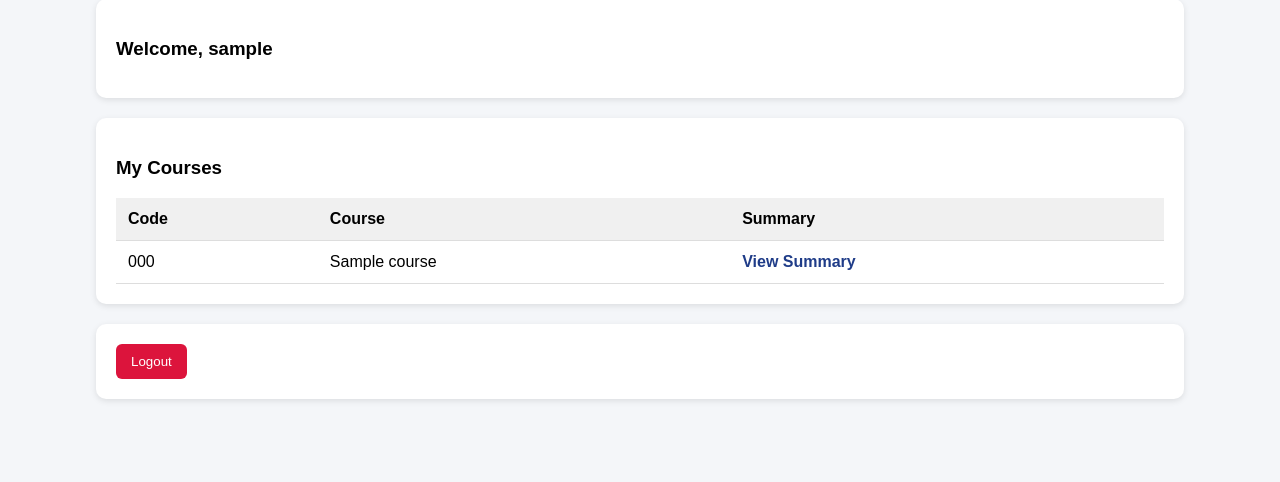
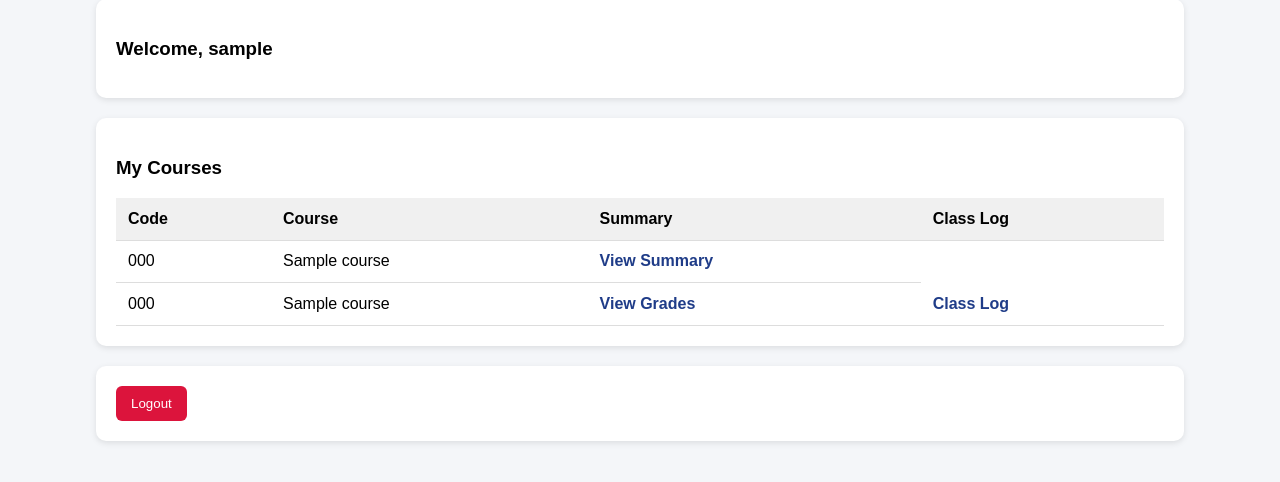
Before and after one commit to Stix084/gradebook-project, a Django app: page /lecturer-dashboard/ in a window 1280 px wide. Shown: the part 139-621 px from the top of the page. Run offline with Django 5.2, Linux system fonts and the light colour scheme; a user stored in the database is signed in; tables that the repository leaves empty hold one stand-in row (values such as "Sample post").

Commit message:
add class log feature

```diff
--- a/config/urls.py
+++ b/config/urls.py
@@ -1,5 +1,8 @@
 from django.contrib import admin
 from django.urls import path, include
+
+
+#------------------------------------------------------------
 
 from users.views import (
     role_redirect,
@@ -7,6 +10,7 @@ from users.views import (
     lecturer_dashboard,
     lecturer_course_summary,
     export_course_summary,
+    class_log,
     course_detail
 )
 
@@ -19,4 +23,5 @@ urlpatterns = [
     path("course/<int:id>/", course_detail, name="course_detail"),
     path("lecturer/course/<int:id>/", lecturer_course_summary, name="lecturer_course_summary"),
     path("lecturer/course/<int:id>/export/", export_course_summary, name="export_course_summary"),
+    path("lecturer/course/<int:id>/log/", class_log, name="class_log"),
 ]
--- a/courses/models.py
+++ b/courses/models.py
@@ -68,3 +68,26 @@ class Grade(models.Model):
 
     def __str__(self):
         return f"{self.student} - {self.assessment}"
+
+
+class ClassLog(models.Model):
+    course = models.ForeignKey(
+        Course,
+        on_delete=models.CASCADE,
+        related_name="class_logs"
+    )
+    lecturer = models.ForeignKey(
+        "users.User",
+        on_delete=models.CASCADE,
+        related_name="class_logs"
+    )
+    date = models.DateField()
+    topic = models.CharField(max_length=200)
+    notes = models.TextField(blank=True, null=True)
+    logged_at = models.DateTimeField(auto_now_add=True)
+
+    class Meta:
+        ordering = ["-date"]
+
+    def __str__(self):
+        return f"{self.course.code} - {self.topic} ({self.date})"
--- a/users/templates/lecturer/dashboard.html
+++ b/users/templates/lecturer/dashboard.html
@@ -33,6 +33,11 @@
                 <th>Code</th>
                 <th>Course</th>
                 <th>Summary</th>
+                <th>Class Log</th>
+                <tr>
+
+
+</tr>
             </tr>
             {% for course in courses %}
             <tr>
@@ -40,6 +45,15 @@
                 <td>{{ course.name }}</td>
                 <td><a href="{% url 'lecturer_course_summary' course.id %}">View Summary</a></td>
             </tr>
+
+            <tr>
+                <td>{{ course.code }}</td>
+                <td>{{ course.name }}</td>
+                <td><a href="{% url 'lecturer_course_summary' course.id %}">View Grades</a></td>
+                <td><a href="{% url 'class_log' course.id %}">Class Log</a></td>
+            </tr>
+
+
             {% empty %}
             <tr><td colspan="3">No courses assigned yet.</td></tr>
             {% endfor %}
--- a/users/views.py
+++ b/users/views.py
@@ -2,6 +2,34 @@ from django.contrib.auth.decorators import login_required
 from django.shortcuts import get_object_or_404, render, redirect
 from courses.models import Course, Grade, Assessment
 from enrollments.models import Enrollment
+from courses.models import Course, Grade, Assessment, ClassLog
+from django.utils.dateparse import parse_date
+
+
+@login_required
+def class_log(request, id):
+    course = get_object_or_404(Course, id=id, lecturer=request.user)
+
+    if request.method == "POST":
+        date = request.POST.get("date")
+        topic = request.POST.get("topic")
+        notes = request.POST.get("notes", "")
+
+        if date and topic:
+            ClassLog.objects.create(
+                course=course,
+                lecturer=request.user,
+                date=parse_date(date),
+                topic=topic,
+                notes=notes
+            )
+
+    logs = ClassLog.objects.filter(course=course).order_by("-date")
+
+    return render(request, "lecturer/class_log.html", {
+        "course": course,
+        "logs": logs,
+    })
 
 
 def role_redirect(request):
```
Also changed, not shown: users/templates/lecturer/class_log.html (added, +67 -0 lines), courses/migrations/0003_classlog.py (added).
